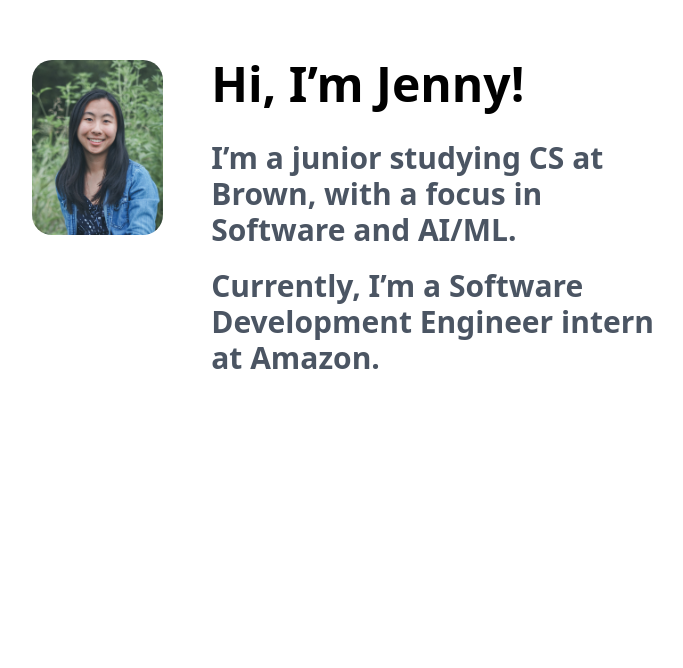
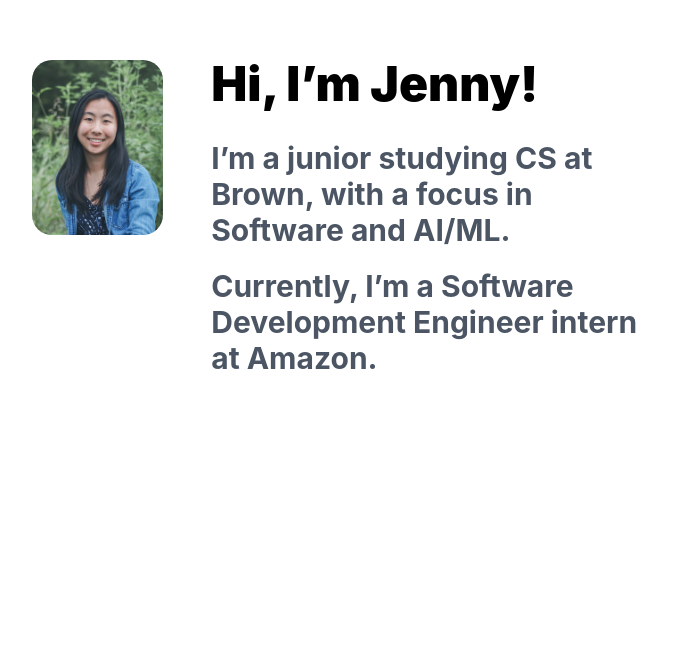
Before and after one commit to j-tan871/website, a Next.js app: page / in a window 1280 px wide. Shown: the part 132-800 px from the top of the page, without its empty margins (315-998 px from the left). Built offline with nearby package versions, Linux system fonts and the light colour scheme.

Commit message:
setup tailwind

```diff
--- a/styles/globals.css
+++ b/styles/globals.css
@@ -4,18 +4,18 @@
 
 @layer base {
   h1 {
-    @apply font-sans font-bold text-3xl text-center pb-5 lg:text-5xl lg:text-left lg:pb-8
+    @apply font-sans font-black text-2xl pb-3 lg:text-5xl lg:pb-8
   }
   h2 {
     @apply font-sans font-bold text-2xl lg:text-3xl
   }
   h3 {
-
+    @apply font-sans font-bold text-xl lg:text-2xl
   }
   h4 {
-
+    @apply font-sans font-bold text-base
   }
   p {
-
+    @apply font-sans text-base
   }
 }
--- a/tailwind.config.js
+++ b/tailwind.config.js
@@ -1,8 +1,14 @@
+const defaultTheme = require('tailwindcss/defaultTheme')
+
 module.exports = {
   purge: ['./pages/**/*.{js,ts,jsx,tsx}', './components/**/*.{js,ts,jsx,tsx}'],
   darkMode: false, // or 'media' or 'class'
   theme: {
-    extend: {},
+    extend: {
+      fontFamily: {
+        sans: ['Inter', ...defaultTheme.fontFamily.sans],
+      }
+    },
   },
   variants: {
     extend: {},
```
Also changed, not shown: package.json (+5 -3 lines).
